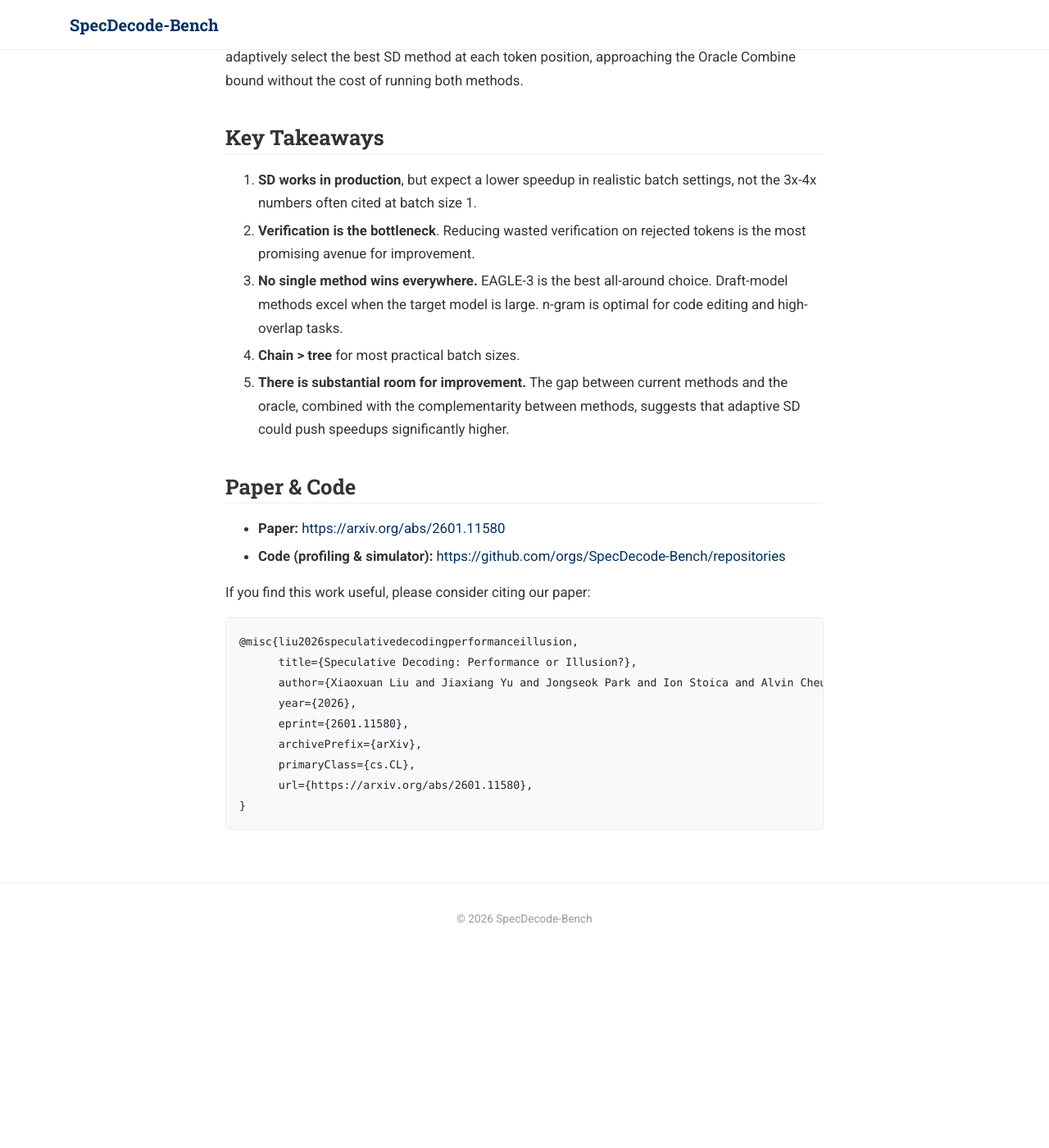
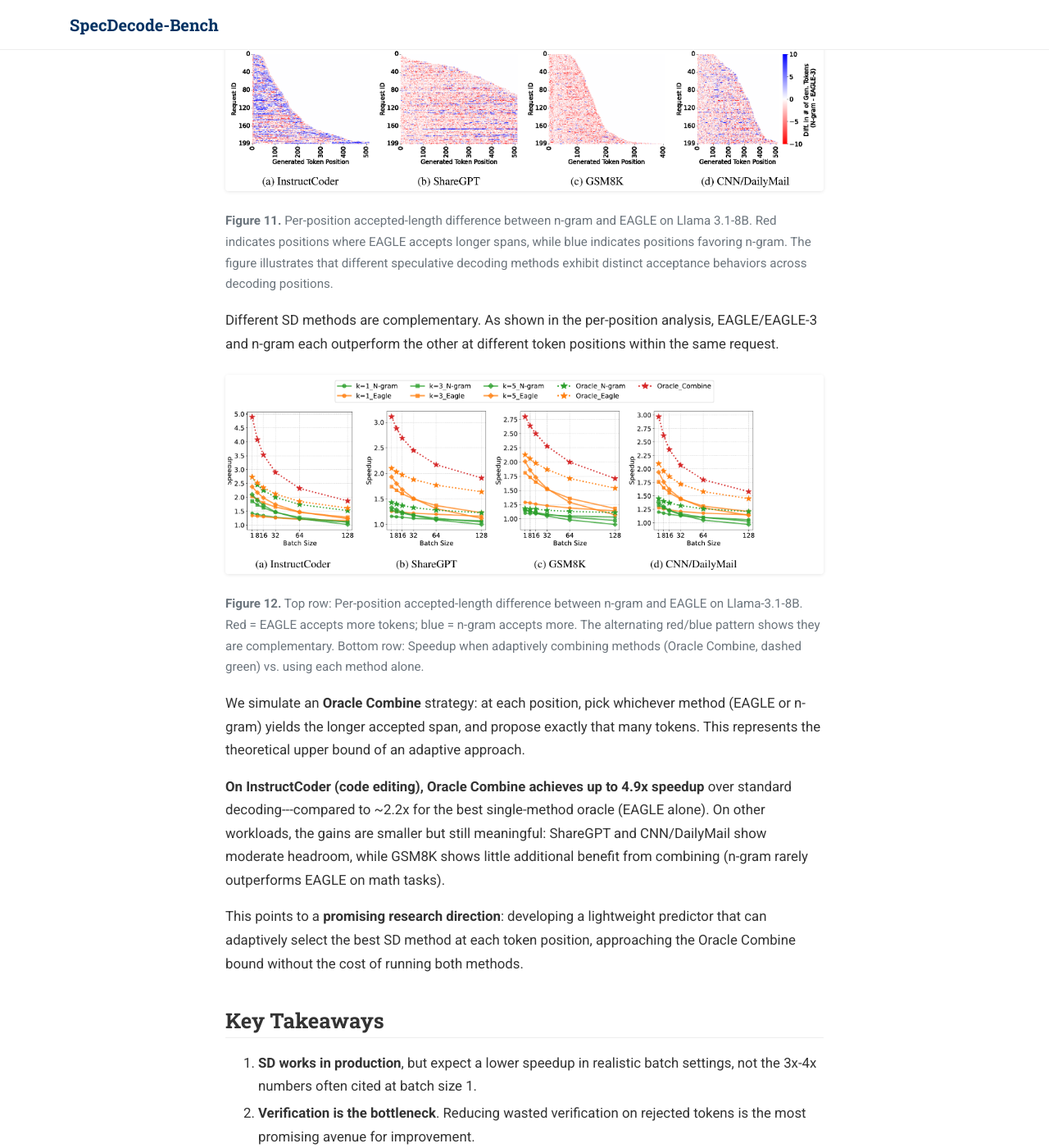
Before and after one commit to SpecDecode-Bench/specdecode-bench.github.io, a Jekyll site: the page built from index.md, in a window 1280 px wide and 1400 px high, scrolled down 9159 px. Shown: the whole window at 82% size. Built offline with Jekyll 4.4.1, drawn with Linux system fonts in a browser that asks for light colours; a style sheet for code colours, icons or effects is not loaded; before the commit the page ends 10323 px from its top, so only the background shows below that; some of the changed text lies outside the part shown.

Commit message:
add heatmap and fix fig 10

```diff
--- a/index.md
+++ b/index.md
@@ -120,6 +120,11 @@ SD's memory overhead is minimal. n-gram adds zero GPU memory. EAGLE/EAGLE-3 adds
 ## Acceptance Behavior: Not All Tokens Are Equal
 {: #acceptance-behavior}
 
+![Figure 5: Acceptance heatmap](assets/img/fig5.png)
+{: style="text-align: center;"}
+
+<p class="figure-caption"><strong>Figure 5.</strong> Generation length per token position for Llama3.1-8B. Requests are sorted based on generation length. Darker colors indicate that more tokens are generated at the corresponding position.</p>
+
 Acceptance rate is commonly reported as a single number, but this masks crucial variability. We analyze acceptance at three levels of granularity.
 
 **Within a request:** Acceptance length varies significantly across token positions. For reasoning workloads, both n-gram and EAGLE-3 accept more tokens as generation progresses (the model accumulates repetitive patterns). But n-gram's acceptance drops near the end of generation, when the model shifts from step-by-step reasoning to writing a final answer.
@@ -159,7 +164,14 @@ The results reveal a **substantial gap** between current methods and the oracle.
 ## Combining Methods: Approaching the Upper Bound
 {: #combining-methods}
 
-Different SD methods are complementary. As shown in the per-position analysis, EAGLE and n-gram each outperform the other at different token positions within the same request.
+![Figure 11: Acceptance diff heatmap](assets/img/fig11.png)
+{: style="text-align: center;"}
+
+<p class="figure-caption"><strong>Figure 11.</strong> Per-position accepted-length difference between n-gram and EAGLE on Llama 3.1-8B. Red indicates positions where EAGLE
+accepts longer spans, while blue indicates positions favoring n-gram. The figure illustrates that different speculative decoding methods
+exhibit distinct acceptance behaviors across decoding positions.</p>
+
+Different SD methods are complementary. As shown in the per-position analysis, EAGLE/EAGLE-3 and n-gram each outperform the other at different token positions within the same request.
 
 ![Figure 12: Combining SD methods](assets/img/fig12.png)
 {: style="text-align: center;"}
@@ -181,7 +193,8 @@ This points to a **promising research direction**: developing a lightweight pred
 2. **Verification is the bottleneck**. Reducing wasted verification on rejected tokens is the most promising avenue for improvement.
 3. **No single method wins everywhere.** EAGLE-3 is the best all-around choice. Draft-model methods excel when the target model is large. n-gram is optimal for code editing and high-overlap tasks.
 4. **Chain > tree** for most practical batch sizes.
-5. **There is substantial room for improvement.** The gap between current methods and the oracle, combined with the complementarity between methods, suggests that adaptive SD could push speedups significantly higher.
+5. **Acceptance behavior varies wildly**---across token positions, requests, and datasets---with each SD variant showing distinct patterns.
+6. **There is substantial room for future research.** The gap between current methods and the oracle, combined with the complementarity between methods, suggests that adaptive SD could push speedups significantly higher.
 
 ## Paper & Code
 {: #links}
```
Also changed, not shown: assets/img/fig10.png, assets/img/fig11.png (added), assets/img/fig5.png (added), 3 other files.
